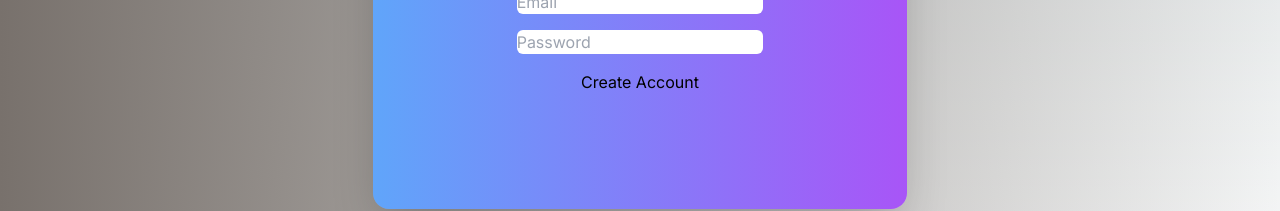
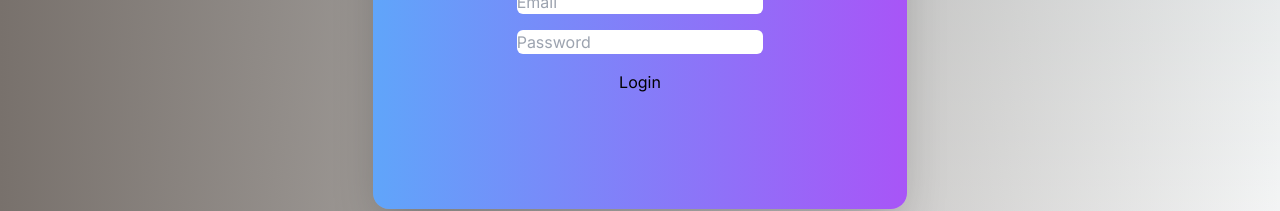
Before and after one commit to jorgoose/coms-senior-design, a Next.js app in the folder frontend/: page /login in a window 1280 px wide. Shown: the part 358-569 px from the top of the page. Built offline with nearby package versions, Linux system fonts and the light colour scheme.

Commit message:
Fixed visual bug, displaying create account on login page

```diff
--- a/frontend/src/app/login/page.tsx
+++ b/frontend/src/app/login/page.tsx
@@ -46,7 +46,7 @@ export default function Login() {
                 <form onSubmit={onSubmit} className="bg-gradient-to-r from-blue-400 to-purple-500 flex justify-center items-center flex-col m-5 p-5 rounded-2xl shadow-2xl space-y-4 size-5/12">
                     <input className="rounded-md w-1/2 text-black" type="email" name="email" placeholder="Email" required />
                     <input className="rounded-md w-1/2 text-black" type="password" name="password" placeholder="Password" required />
-                    <button type="submit" disabled={isLoading}>{isLoading ? 'Loading...' : 'Create Account'}</button>
+                    <button type="submit" disabled={isLoading}>{isLoading ? 'Loading...' : 'Login'}</button>
                 </form>
                 <Link className="absolute bottom-10 left-10 bg-gradient-to-r from-blue-400 to-purple-500 px-4 py-2 text-white rounded-md" href="/">Return</Link>
             </div>
```
